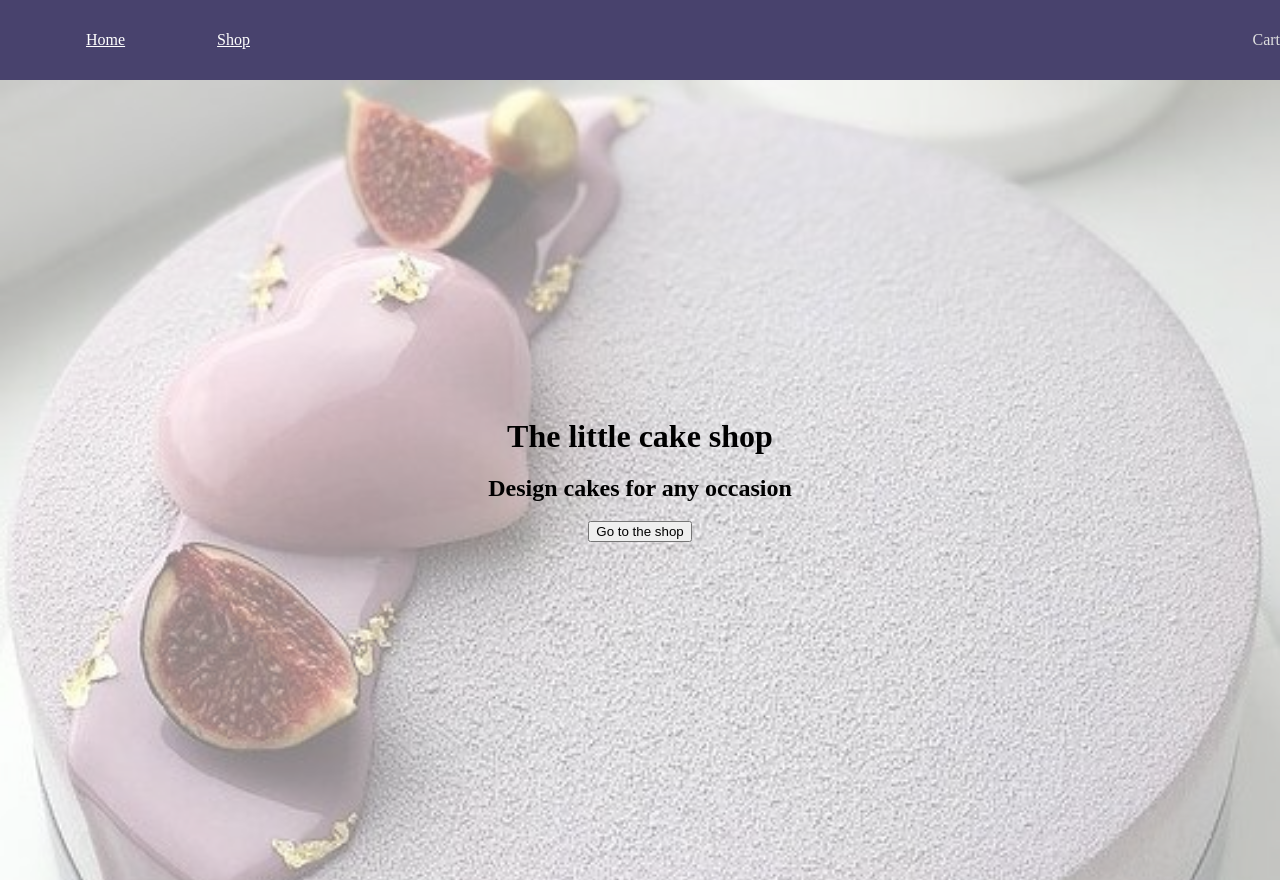
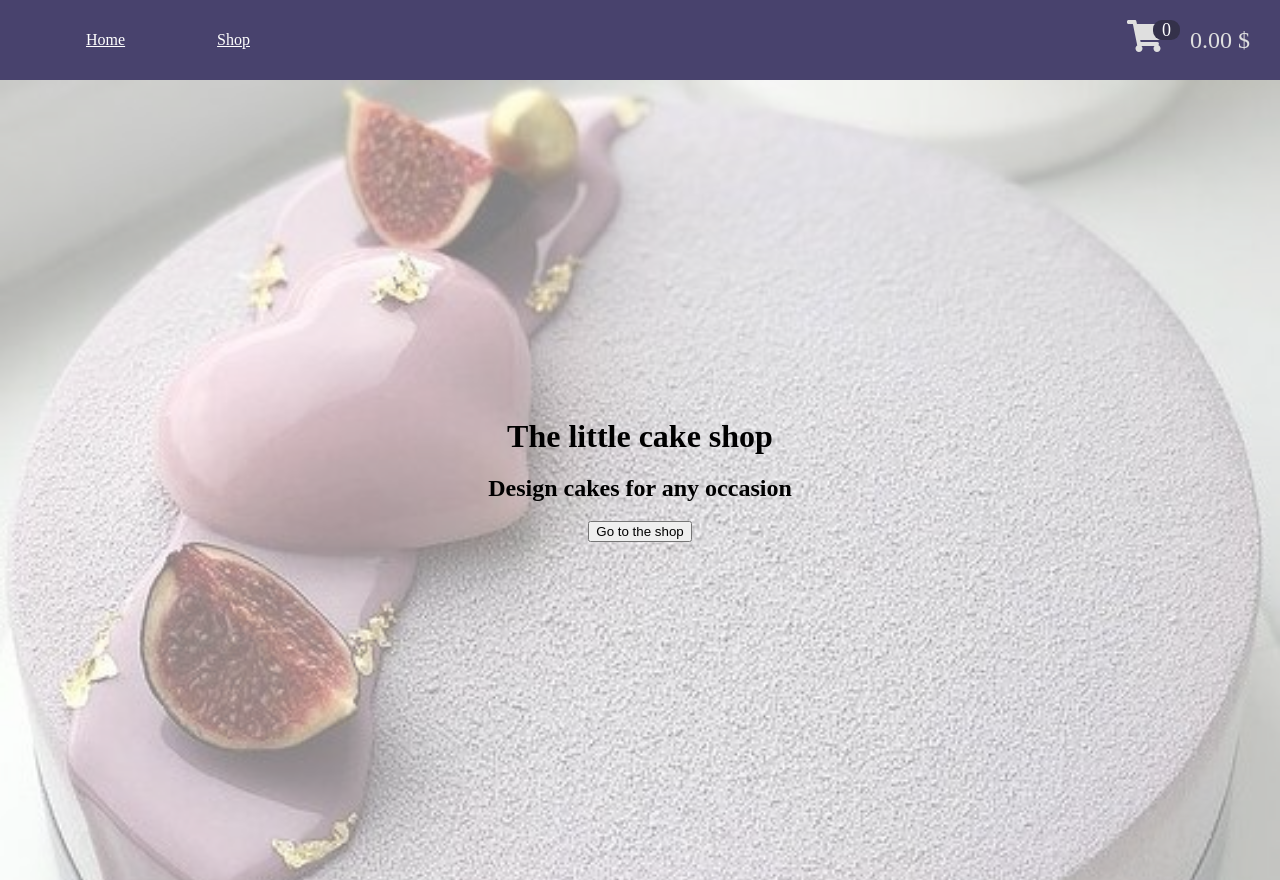
Before and after one commit to annagiuliam/shopping-cart, a React (Create React App) app: page / in a window 1280 px wide. Built offline with nearby package versions, Linux system fonts and the light colour scheme.

Commit message:
added cart logic

```diff
--- a/package.json
+++ b/package.json
@@ -3,6 +3,9 @@
   "version": "0.1.0",
   "private": true,
   "dependencies": {
+    "@fortawesome/fontawesome-svg-core": "^1.2.34",
+    "@fortawesome/free-solid-svg-icons": "^5.15.2",
+    "@fortawesome/react-fontawesome": "^0.1.14",
     "@testing-library/jest-dom": "^5.11.8",
     "@testing-library/react": "^11.2.3",
     "@testing-library/user-event": "^12.6.0",
--- a/src/App.css
+++ b/src/App.css
@@ -65,6 +65,43 @@ nav {
 .white-link {
   color : white;
 }
+
+/*Cart*/
+
+#cart-div {
+  margin-right: 20px;
+  display: flex;
+  flex-direction: row;
+  justify-content:space-between;
+  align-items: baseline;
+}
+
+#cart-icon {
+
+}
+
+.cart-info {
+  margin: 10px;
+  font-size: 24px;
+}
+
+.badge {
+  padding-left: 9px;
+  padding-right: 9px;
+  -webkit-border-radius: 9px;
+  -moz-border-radius: 9px;
+  border-radius: 9px;
+}
+
+
+#cart-count {
+    font-size: 18px;
+    background: #34314a;
+    color: #fff;
+    padding: 3 8px;
+    vertical-align: top;
+    margin-left: -10px;
+}
 /* Shop */
 .cakes-container {
   text-align: center;
--- a/src/App.js
+++ b/src/App.js
@@ -8,22 +8,29 @@ import Home from './components/Home'
 import Shop from './components/Shop'
 
 
+import { sumCartQty, sumTotalPrice} from './assets/helper'
+
+
 const App = () => {
     const [cakes, setCakes] = useState(cakesArr);
     const [cart, setCart] = useState([]);
     const [count, setCount] = useState(1);
     const [cartQty, setCartQty] = useState(0);
+    const [totalPrice, setTotalPrice] = useState(0);
 
     useEffect(()=> {
         console.log(cart)
         console.log(count)
        // console.log(cartQty)
-        function cartTotal() {
+        /* function sumCartQty() {
             const total = cart.reduce((tot, curr) => tot += curr.count, 0);
             console.log(total)
             setCartQty(total);
-        }
-        cartTotal();
+        } */
+
+
+        sumCartQty(cart, setCartQty);
+        sumTotalPrice(cart, setTotalPrice);
     }, [cakes, cart, count, cartQty]);
 
     function addToCart(cake, qty) {
@@ -55,7 +62,7 @@ const App = () => {
 
     }
 
-    /* function cartTotal() {
+    /* function sumCartQty() {
         const total = cart.reduce((tot, curr) => tot += curr.count, 0);
         console.log(total)
         setCartQty(total);
@@ -78,7 +85,11 @@ const App = () => {
 
     return (
         <BrowserRouter>
-            <Header />
+            <Header
+            cartQty={cartQty}
+            totalPrice={totalPrice}
+            />
+
             <Switch>
                 <Route exact path='/' component={Home} />
                 <Route path='/shop'
@@ -88,8 +99,10 @@ const App = () => {
                             //onClick={addToCart}
                             /* onChange={handleChange} */
                             onSubmit={handleSubmit}
-                            count={count}/>
-                        )} />
+                            count={count}
+                            />
+                        )}
+                        />
             </Switch>
         </BrowserRouter>
     )
--- /dev/null
+++ b/src/assets/helper.js
@@ -0,0 +1,10 @@
+export function sumCartQty(cart, setCartQty) {
+    const total = cart.reduce((tot, curr) => tot += curr.count, 0);
+    console.log(total)
+    setCartQty(total);
+}
+
+export function sumTotalPrice(cart, setTotalPrice) {
+    const total = cart.reduce((tot, curr) => tot += (curr.count * curr.price), 0);
+    setTotalPrice(total)
+}
--- /dev/null
+++ b/src/components/Cart.js
@@ -0,0 +1,24 @@
+import React from 'react';
+
+import { FontAwesomeIcon } from '@fortawesome/react-fontawesome'
+import { faShoppingCart } from '@fortawesome/free-solid-svg-icons'
+
+const Cart = (props) => {
+
+    return(
+        <div id="cart-div">
+                <div className="icon-div">
+                    <FontAwesomeIcon icon={faShoppingCart} size= "2x" id="cart-icon"/>
+                    <span class='badge' id='cart-count'>{props.cartQty}</span>
+                </div>
+               {/*  <div className="cart-info">
+                    ({props.cartQty})
+                </div> */}
+                <div className="cart-info">
+                {Number(props.totalPrice).toFixed(2)} $
+                </div>
+            </div>
+    )
+}
+
+export default Cart;
--- a/src/components/Header.js
+++ b/src/components/Header.js
@@ -1,7 +1,11 @@
 import React from 'react';
-import {Link} from 'react-router-dom'
+import {Link} from 'react-router-dom';
 
-function Header() {
+import Cart from './Cart'
+
+
+
+function Header(props) {
 
     return (
         <header>
@@ -14,7 +18,10 @@ function Header() {
                         <li>Shop</li>
                     </Link>
                 </ul>
-            <div>Cart</div>
+            {<Cart
+            cartQty={props.cartQty}
+            totalPrice={props.totalPrice}
+            />}
         </nav>
         </header>
 
```
Also changed, not shown: 2 other files (tests, documents, lock files or other folders).
